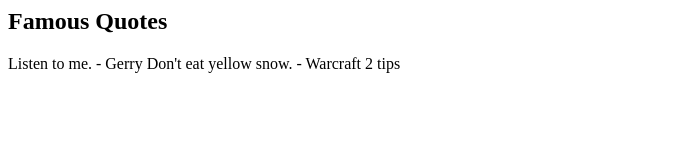
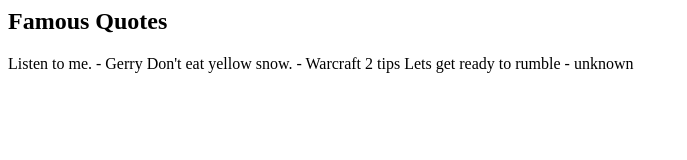
Before and after one commit to FCC-XSA-Advanced-Trial/webApp, a website: page myHTML5Module/resources/myNewWebPage.html in a window 1280 px wide. Shown: the whole page, without its empty margins (0-687 px from the left). Drawn offline with Linux system fonts and the light colour scheme.

Commit message:
Added lets get ready to rumble quote

```diff
--- a/myHTML5Module/resources/myNewWebPage.html
+++ b/myHTML5Module/resources/myNewWebPage.html
@@ -11,6 +11,7 @@
 		<n></n>
 		Listen to me. - Gerry
 		Don't eat yellow snow. - Warcraft 2 tips
+		Lets get ready to rumble - unknown
 
 	</body>
 
```
